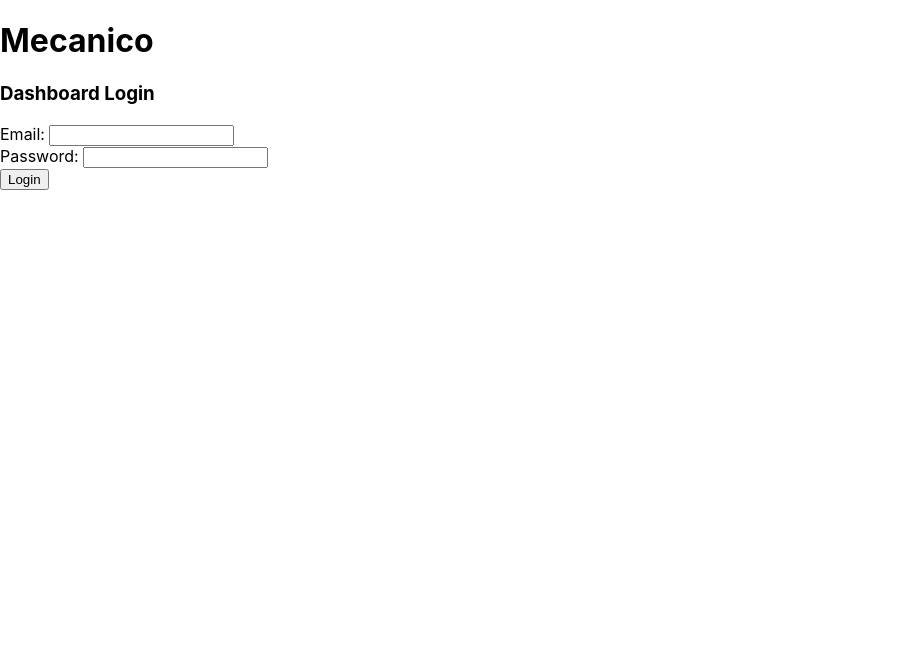
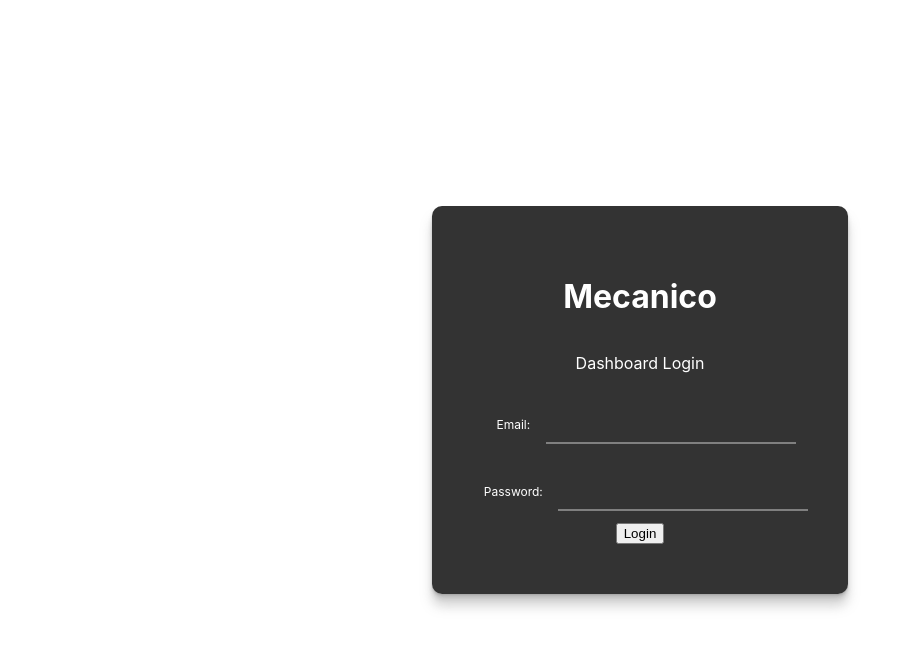
Before and after one commit to Team-Armadillo/Mechanic-Management, a React (Create React App) app in the folder client/: page /login in a window 1280 px wide. Shown: the top 648 px of the page, without its empty margins (0-915 px from the left). Built offline with nearby package versions, Linux system fonts and the light colour scheme.

Commit message:
login css

```diff
--- /dev/null
+++ b/client/src/components/LoginForm.css
@@ -0,0 +1,60 @@
+form{
+    height: 100vh;
+    display: flex;
+    justify-content: center;
+    align-items: center;
+}
+
+
+.form-group input {
+    width: 250px;
+    font-family: inherit;
+    border: 0;
+    border-bottom: 2px solid gray;
+    outline: 0;
+    font-size: 1.3rem;
+    color: white;
+    padding: 8px 0;
+    background: transparent;
+    transition: all 0.3s ease-in-out;
+
+}
+
+.form-group label{
+    padding: 12px;
+    font-size: 12px;
+    cursor: text;
+}
+
+
+
+.form-group {
+    --input-default-border-color: white;
+    --input-border-bottom-color: white;
+  }
+  .form-group {
+    color: white;
+
+  }
+
+  .form-inner{
+    display: flex;
+    flex-direction: column;
+    align-items: center;
+    padding: 50px 40px;
+    color: white;
+    background: rgba(0, 0, 0, 0.8);
+    border-radius: 10px;
+
+    box-shadow: 0 0.4px 0.4px rgba(128, 128, 128, 0.109), 0 1px 1px rgba(128, 128, 128, 0.155), 0 2.1px 2.1px rgba(128, 128, 128, 0.195), 0 4.4px 4.4px rgba(128, 128, 128, 0.241), 0 12px 12px rgba(128, 128, 128, 0.35);
+  }
+  .form-inner h3 {
+    margin: 0 0 24px 0;
+  }
+  .form-inner .form-group {
+    margin: 12px 0;
+  }
+  .login-form .btn {
+    width: 100%;
+    margin: 18px 0 9px 0;
+  }
--- a/client/src/components/loginForm.js
+++ b/client/src/components/loginForm.js
@@ -1,14 +1,13 @@
 import React from 'react';
 import LoginBtn from './LoginBtn';
-
-
+import './LoginForm.css';
 
 function LoginForm() {
     return (
        <form>
            <div className= "form-inner">
            <h1>Mecanico</h1>
-           <h3>Dashboard Login</h3>
+           <p>Dashboard Login</p>
            {/*error*/}
 
            <div className="form-group">
```
